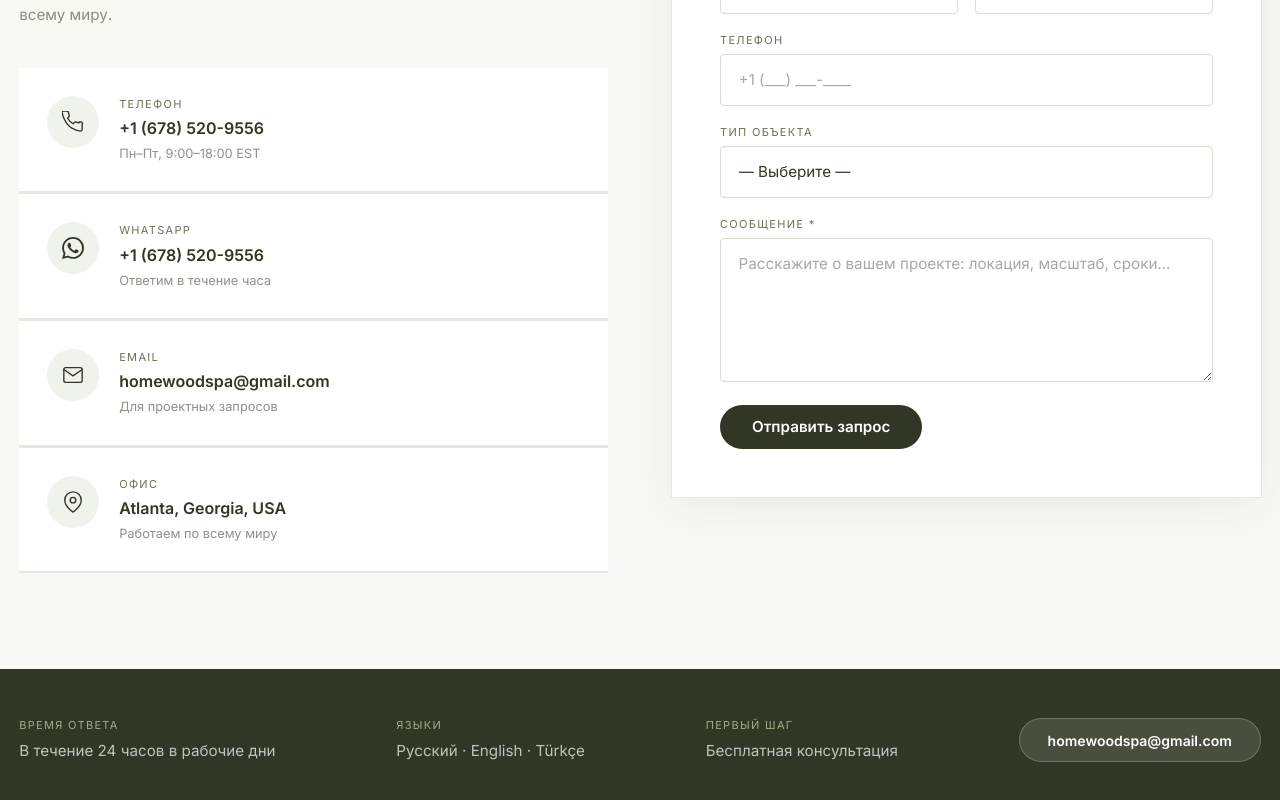
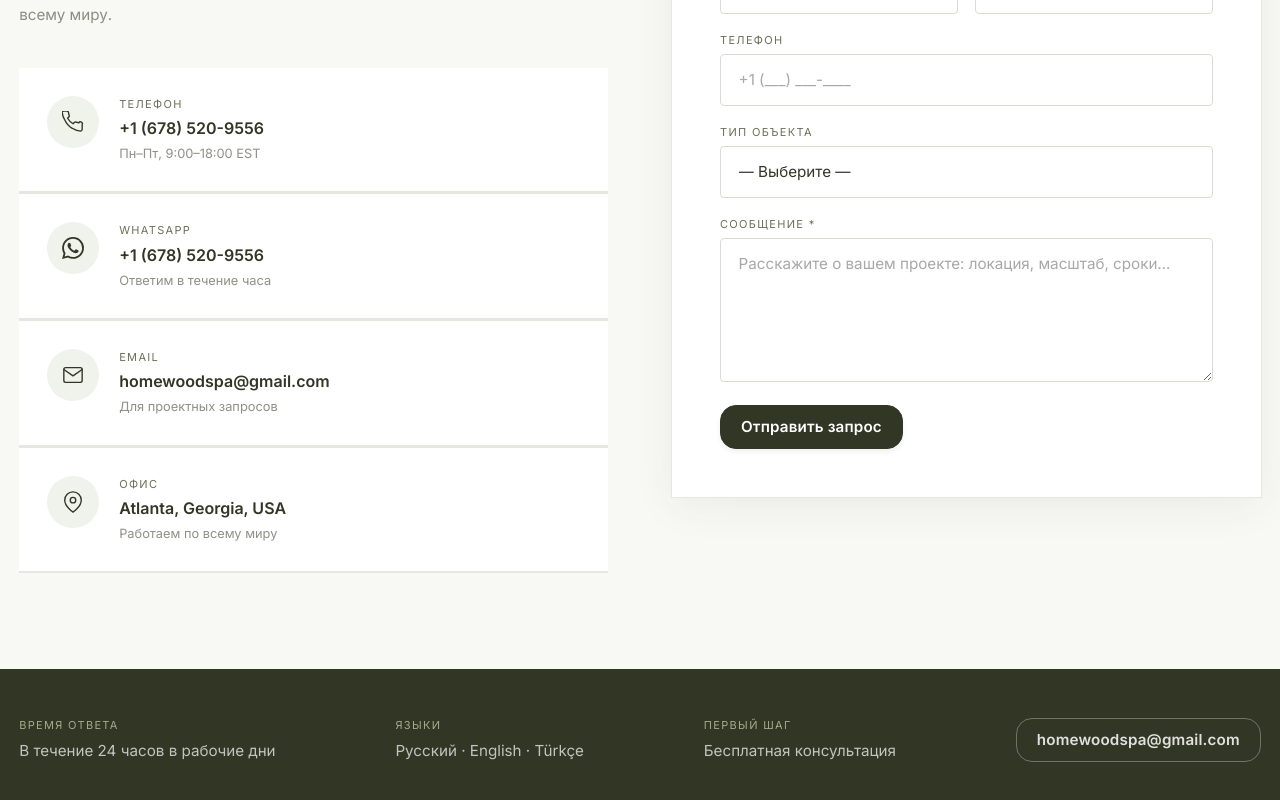
Before and after one commit to digitalcluster25/hws, a React (Vite) app: page /contact in a window 1280 px wide. Shown: the part 868-1668 px from the top of the page. Built offline with nearby package versions, Linux system fonts and the light colour scheme; a web font is replaced by a local one.

Commit message:
feat: Ohio demo34 button style — 16px radius, shadow, unified Button component across all pages

```diff
--- a/src/components/layout/Nav.jsx
+++ b/src/components/layout/Nav.jsx
@@ -100,7 +100,7 @@ function FullMenu({ open, onClose, scrollTo }) {
           <a href="mailto:homewoodspa@gmail.com" style={{ fontSize:'0.75rem', color:'rgba(255,255,255,0.4)', letterSpacing:'0.06em', textDecoration:'none' }}>homewoodspa@gmail.com</a>
           <a href="tel:+16785209556" style={{ fontSize:'0.75rem', color:'rgba(255,255,255,0.4)', letterSpacing:'0.06em', textDecoration:'none' }}>+1 (678) 520-9556</a>
         </div>
-        <button onClick={() => go('#contact', false)} style={{ background:C.mid, color:'#fff', border:'none', cursor:'pointer', padding:'0.6rem 1.5rem', borderRadius:'24px', fontSize:'0.875rem', fontWeight:600 }}>Консультация</button>
+        <button onClick={() => go('#contact', false)} style={{ background:C.mid, color:'#fff', border:'none', cursor:'pointer', padding:'0.6rem 1.5rem', borderRadius:'16px', fontSize:'0.875rem', fontWeight:600, boxShadow:'0 3px 5px 0 rgb(0 0 0 / .06)' }}>Консультация</button>
       </div>
     </div>
   )
@@ -183,7 +183,7 @@ export default function Nav() {
             <button
               onClick={() => scrollTo('#contact')}
               className="shrink-0 font-sans font-semibold flex items-center transition-all duration-300 whitespace-nowrap hover:opacity-80 cursor-pointer ml-auto"
-              style={{ height: '2.75rem', padding: '0 1.25rem', borderRadius: '24px', fontSize: '0.95rem', background: C.dark, color: '#fff', border: 'none' }}
+              style={{ height: '2.75rem', padding: '0 1.25rem', borderRadius: '16px', fontSize: '0.95rem', background: C.dark, color: '#fff', border: 'none', boxShadow: '0 3px 5px 0 rgb(0 0 0 / .06)' }}
             >
               Консультация
             </button>
--- a/src/components/ui/Button.jsx
+++ b/src/components/ui/Button.jsx
@@ -1,56 +1,89 @@
-// Ohio button — точные значения из CSS страницы button-widget (page 172825)
-// border-radius: 24px | height: 2.75rem | padding-x: 1.25rem | font-weight: 600
-// shadow (-with-shadow): 0 3px 5px 0 rgb(0 0 0 / .06)
+// Ohio demo34 button — точные значения из CSS
+// border-radius: 16px (--clb-border-radius: 16px → --clb-button-border-radius)
+// height: 2.75rem | padding-x: 1.25rem | font-weight: 600
+// shadow: 0 3px 5px 0 rgb(0 0 0 / .06)
+// filled bg: #323625 (HWS dark, адаптация от #111013)
 
 export default function Button({
   children,
   href,
   onClick,
-  variant = 'filled',
-  size    = 'default',
+  variant = 'filled',  // 'filled' | 'outlined' | 'ghost'
+  size    = 'default', // 'small' | 'default' | 'large'
   shadow  = true,
   icon,
   iconPosition = 'right',
   className = '',
   style: styleProp = {},
+  type,
+  disabled,
   ...props
 }) {
   const sizes = {
-    small:   { minHeight: '2.25rem', padding: '0 1rem',    fontSize: '0.9em'  },
-    default: { minHeight: '2.75rem', padding: '0 1.25rem', fontSize: '0.95em' },
-    large:   { minHeight: '3.25rem', padding: '0 1.5rem',  fontSize: '1em'    },
+    small:   { minHeight: '2.25rem', padding: '0 1rem',    fontSize: '0.875rem' },
+    default: { minHeight: '2.75rem', padding: '0 1.25rem', fontSize: '0.95rem'  },
+    large:   { minHeight: '3.25rem', padding: '0 1.5rem',  fontSize: '1rem'     },
   }
   const variants = {
-    filled:   { background: '#111013', color: '#ffffff', border: '1px solid #111013' },
-    outlined: { background: 'transparent', color: '#111013', border: '1px solid rgba(150,144,162,0.1)' },
-    ghost:    { background: 'transparent', color: '#111013', border: 'none' },
+    filled:   { background: '#323625', color: '#ffffff', border: '1px solid #323625' },
+    outlined: { background: 'transparent', color: '#323625', border: '1px solid rgba(50,54,37,0.25)' },
+    ghost:    { background: 'transparent', color: '#323625', border: 'none' },
+    // для тёмных секций
+    'filled-light':    { background: '#ffffff', color: '#323625', border: '1px solid #ffffff' },
+    'outlined-light':  { background: 'transparent', color: 'rgba(255,255,255,0.85)', border: '1px solid rgba(255,255,255,0.3)' },
+    'ghost-light':     { background: 'transparent', color: 'rgba(255,255,255,0.7)', border: 'none' },
   }
-  const s = sizes[size]
-  const v = variants[variant]
+
+  const s = sizes[size] || sizes.default
+  const v = variants[variant] || variants.filled
+
   const baseStyle = {
     display: 'inline-flex', alignItems: 'center', justifyContent: 'center',
-    gap: '0.5em', minHeight: s.minHeight, padding: s.padding,
-    fontSize: s.fontSize, fontFamily: '"Inter", sans-serif', fontWeight: 600,
+    gap: '0.5em',
+    minHeight: s.minHeight,
+    padding: s.padding,
+    fontSize: s.fontSize,
+    fontFamily: '"Inter", sans-serif',
+    fontWeight: 600,
     letterSpacing: '0.01em',
-    borderRadius: '24px',
-    border: v.border, background: v.background, color: v.color,
-    cursor: 'pointer', textDecoration: 'none', whiteSpace: 'nowrap',
-    transition: 'all 0.3s cubic-bezier(.645,.045,.355,1)',
+    borderRadius: '16px',
+    border: v.border,
+    background: v.background,
+    color: v.color,
+    cursor: disabled ? 'not-allowed' : 'pointer',
+    opacity: disabled ? 0.65 : 1,
+    textDecoration: 'none',
+    whiteSpace: 'nowrap',
+    transition: 'opacity 0.25s ease, box-shadow 0.25s ease',
     boxShadow: shadow ? '0 3px 5px 0 rgb(0 0 0 / .06)' : 'none',
     ...styleProp,
   }
-  const hoverClass =
-    variant === 'filled' ? 'ohio-btn-filled' :
-    variant === 'outlined' ? 'ohio-btn-outlined' : 'ohio-btn-ghost'
+
   const content = (
     <>
-      {icon && iconPosition === 'left'  && <span className="btn-icon">{icon}</span>}
+      {icon && iconPosition === 'left'  && <span>{icon}</span>}
       {children}
-      {icon && iconPosition === 'right' && <span className="btn-icon">{icon}</span>}
+      {icon && iconPosition === 'right' && <span>{icon}</span>}
     </>
   )
+
   if (href) {
-    return <a href={href} style={baseStyle} className={`ohio-btn ${hoverClass} ${className}`} {...props}>{content}</a>
+    return (
+      <a href={href} style={baseStyle} className={`ohio-btn ${className}`} {...props}>
+        {content}
+      </a>
+    )
   }
-  return <button onClick={onClick} style={baseStyle} className={`ohio-btn ${hoverClass} ${className}`} {...props}>{content}</button>
+  return (
+    <button
+      type={type || 'button'}
+      onClick={onClick}
+      disabled={disabled}
+      style={baseStyle}
+      className={`ohio-btn ${className}`}
+      {...props}
+    >
+      {content}
+    </button>
+  )
 }
--- a/src/pages/Contact.jsx
+++ b/src/pages/Contact.jsx
@@ -2,6 +2,7 @@ import { Link } from 'react-router-dom'
 import { motion } from 'framer-motion'
 import { useForm } from 'react-hook-form'
 import { useState } from 'react'
+import Button from '../components/ui/Button'
 
 const C = { dark:'#323625', mid:'#A2AC89', light:'#B5BD9A', terra:'#CB8268', muted:'#6b7057', subtle:'rgba(50,54,37,0.55)' }
 const wrap = { maxWidth:'1344px', margin:'0 auto' }
@@ -190,19 +191,14 @@ function ContactForm() {
 
       {/* Submit */}
       <div className="flex items-center gap-4 flex-wrap">
-        <button
+        <Button
           type="submit"
           disabled={isSubmitting}
-          style={{
-            height:'2.75rem', padding:'0 2rem', borderRadius:'24px',
-            background: isSubmitting ? C.mid : C.dark, color:'#fff',
-            border:'none', cursor: isSubmitting ? 'wait' : 'pointer',
-            fontSize:'0.95rem', fontWeight:600, fontFamily:'inherit',
-            transition:'opacity 0.2s ease', opacity: isSubmitting ? 0.7 : 1,
-          }}
+          variant="filled"
+          shadow={true}
         >
           {isSubmitting ? 'Отправляем...' : 'Отправить запрос'}
-        </button>
+        </Button>
         {sent && (
           <p style={{ fontSize:'0.875rem', color:C.mid, fontWeight:500 }}>
             ✓ Запрос отправлен — свяжемся в течение 24 часов
@@ -293,11 +289,9 @@ export default function Contact() {
             <p style={{ ...lbl, fontSize:'11px', color:C.mid, marginBottom:'0.4rem' }}>Первый шаг</p>
             <p style={{ fontSize:'0.95rem', color:'rgba(255,255,255,0.7)' }}>Бесплатная консультация</p>
           </div>
-          <a href="mailto:homewoodspa@gmail.com"
-            style={{ height:'2.75rem', padding:'0 1.75rem', borderRadius:'24px', background:'rgba(255,255,255,0.12)', color:'#fff', border:'1px solid rgba(255,255,255,0.2)', fontSize:'0.875rem', fontWeight:600, display:'inline-flex', alignItems:'center', textDecoration:'none', transition:'background 0.2s ease' }}
-            className="hover:bg-white/20">
+          <Button href="mailto:homewoodspa@gmail.com" variant="outlined-light" shadow={false}>
             homewoodspa@gmail.com
-          </a>
+          </Button>
         </div>
       </section>
     </div>
--- a/src/pages/Services.jsx
+++ b/src/pages/Services.jsx
@@ -1,5 +1,6 @@
 import { Link } from 'react-router-dom'
 import { motion } from 'framer-motion'
+import Button from '../components/ui/Button'
 
 const C = { dark:'#323625', mid:'#A2AC89', light:'#B5BD9A', terra:'#CB8268', muted:'#6b7057', subtle:'rgba(50,54,37,0.55)' }
 const wrap = { maxWidth:'1344px', margin:'0 auto' }
@@ -133,11 +134,9 @@ export default function Services() {
           <p className="max-w-lg mx-auto mb-10 text-sm leading-relaxed" style={{ color:'rgba(255,255,255,0.5)' }}>
             Бесплатная консультация — анализ вашего проекта, предварительная концепция и оценка бюджета.
           </p>
-          <a href="/#contact"
-            className="inline-flex items-center justify-center font-semibold hover:opacity-80 transition-opacity"
-            style={{ height:'2.75rem', padding:'0 2rem', borderRadius:'24px', background:'#fff', color:C.dark, fontSize:'0.95rem', textDecoration:'none' }}>
+          <Button href="/#contact" variant="filled-light" shadow={true}>
             Записаться на консультацию
-          </a>
+          </Button>
         </div>
       </section>
 
--- a/src/wireframe/Wireframe.jsx
+++ b/src/wireframe/Wireframe.jsx
@@ -19,9 +19,9 @@ const h2Style = { fontSize: 'clamp(1.8rem, 3.75vw, 3.5rem)', lineHeight: '1.05em
 const labelStyle = { fontSize: '13.4px', fontWeight: 400, letterSpacing: '0.12em', textTransform: 'uppercase', color: C.mid }
 
 // Кнопки по фону секции
-const btnDark = { style: { background: 'transparent', color: 'rgba(255,255,255,0.85)', border: '1px solid rgba(255,255,255,0.3)' }, shadow: false }
-const btnLight = { style: { background: C.mid, color: C.dark, border: `1px solid ${C.mid}` }, shadow: false }
-const btnDefault = {}
+const btnDark    = { variant: 'outlined-light', shadow: false }
+const btnLight   = { variant: 'filled', shadow: true }
+const btnDefault = { variant: 'filled', shadow: true }
 
 const wrap = { maxWidth: '1344px', margin: '0 auto' }
 const section = (extra = {}) => ({ paddingLeft: 'max(1.5vw, 16px)', paddingRight: 'max(1.5vw, 16px)', ...extra })
@@ -364,7 +364,7 @@ export default function Wireframe() {
             Планируете ли вы luxury СПА для отеля, аутентичный хаммам или полноценный wellness-комплекс — мы привносим экспертизу, чтобы сделать его исключительным.
           </p>
           <div className="flex flex-col sm:flex-row gap-4 justify-center">
-            <Button href="#contact" style={{ background: '#fff', color: C.dark, border: '1px solid #fff' }} shadow={false}>
+            <Button href="#contact" variant="filled-light" shadow={true}>
               Записаться на бесплатную консультацию
             </Button>
             <Button href="#portfolio" {...btnDark}>
```
